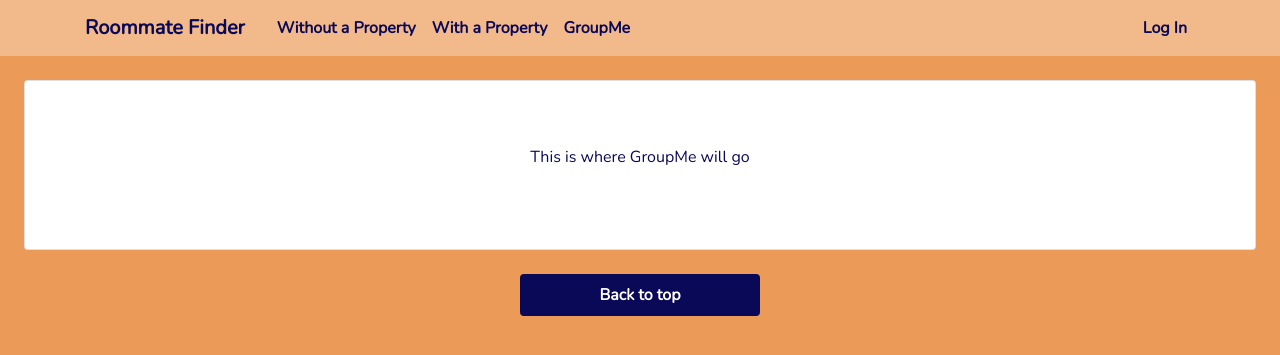
After one commit to hanahamberno/project-a-23, a Django app: page /groupme in a window 1280 px wide. The commit adds this page. Shown: the top 355 px of the page. Run offline with Django 3.2, Linux system fonts and the light colour scheme; some libraries are stand-ins or nearby versions; some web fonts are replaced.

Commit message:
started groupme api

```diff
--- a/requirements.txt
+++ b/requirements.txt
@@ -16,6 +16,7 @@ idna==2.10
 jmespath==0.10.0
 oauthlib==3.1.0
 psycopg2==2.8.6
+psycopg2-binary==2.8.6
 pycparser==2.20
 PyJWT==2.0.1
 python-dateutil==2.8.1
--- a/social_app/templates/social_app/base.html
+++ b/social_app/templates/social_app/base.html
@@ -46,6 +46,7 @@
                             <div class="navbar-nav mr-auto">
                                 <a class="nav-item nav-link" href="{% url 'social_app:profile_list' %}">Without a Property</a>
                                 <a class="nav-item nav-link" href="{% url 'social_app:property_list' %}">With a Property</a>
+                                <a class="nav-item nav-link" href="{% url 'social_app:groupme' %}">GroupMe</a>
                             </div>
                             <!-- Navbar Right Side -->
                             <div class="navbar-nav">
--- /dev/null
+++ b/social_app/templates/social_app/groupme.html
@@ -0,0 +1,11 @@
+{% extends "social_app/base.html" %}
+
+{% block title %}GroupMe{% endblock %}
+
+
+{% block content %}
+<div class="jumbotron my-auto">
+    <p class="text-center">This is where GroupMe will go</p>
+</div>
+
+{% endblock %}
--- a/social_app/urls.py
+++ b/social_app/urls.py
@@ -28,4 +28,5 @@ urlpatterns = [
     path('profile/<int:pk>', views.profile_detail_view, name='profile_detail_view'),
     path('logout/', auth_views.LogoutView.as_view(template_name='social_app/home.html'), name='logout'),
     path('about', views.about, name="about"),
+    path('groupme', views.groupme, name="groupme"),
 ]
--- a/social_app/views.py
+++ b/social_app/views.py
@@ -3,6 +3,7 @@ from django.views.generic import ListView, DetailView
 # (Seungeon)
 from users.models import Profile
 from django.db.models import Q
+import requests
 
 
 def home(request):
@@ -85,3 +86,11 @@ def about(request):
         request=request,
         template_name='social_app/about.html'
     )
+
+def groupme(request):
+    return render(
+        request=request,
+        template_name='social_app/groupme.html'
+    )
+    #response = requests.get('https://api.groupme.com/v3/groups?token=INSERTTOKENHERE')
+    #return render(request, 'social_app/groupme.html', {'response':response})
```
Also changed, not shown: RoommateFinder/settings.py (+10 -2 lines).
